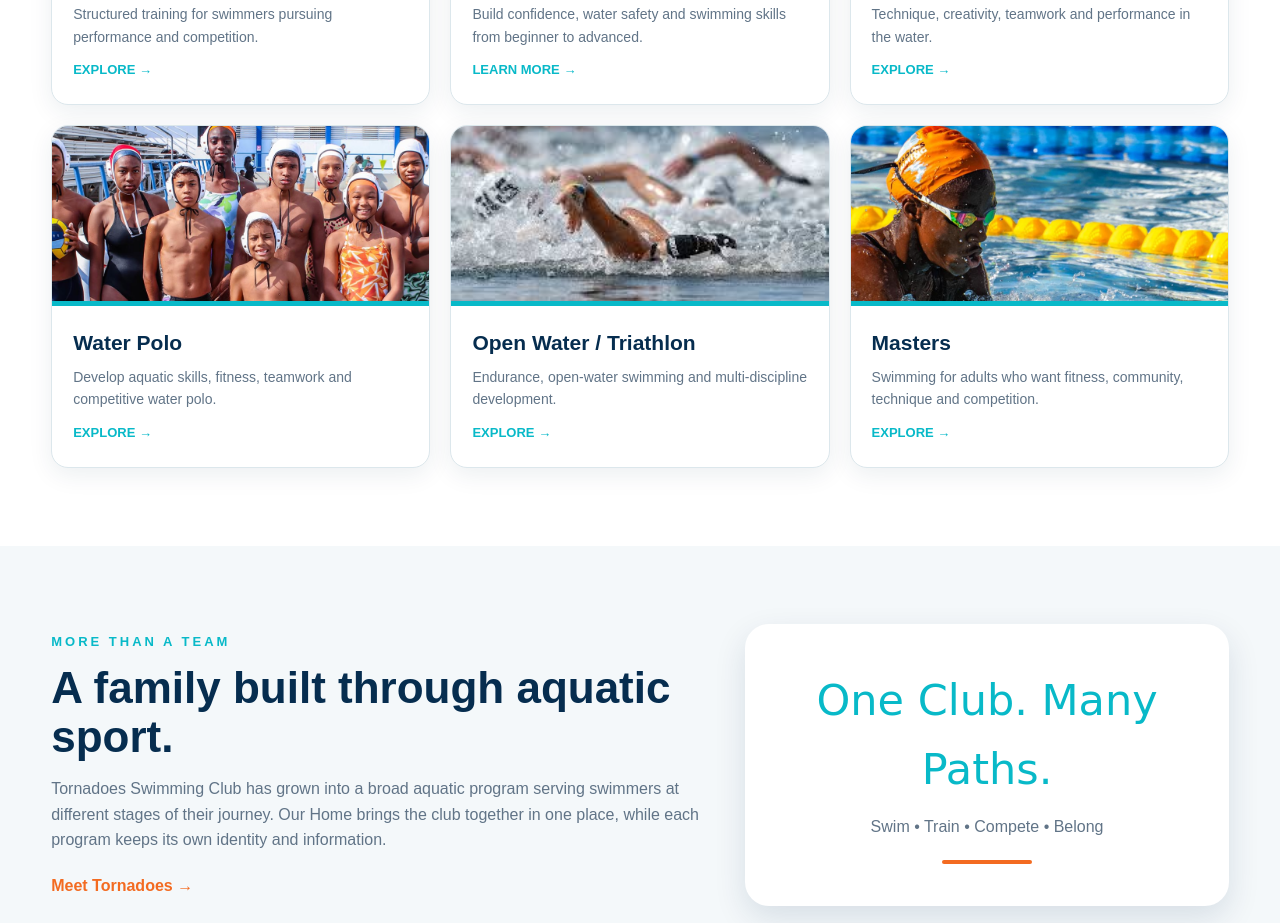
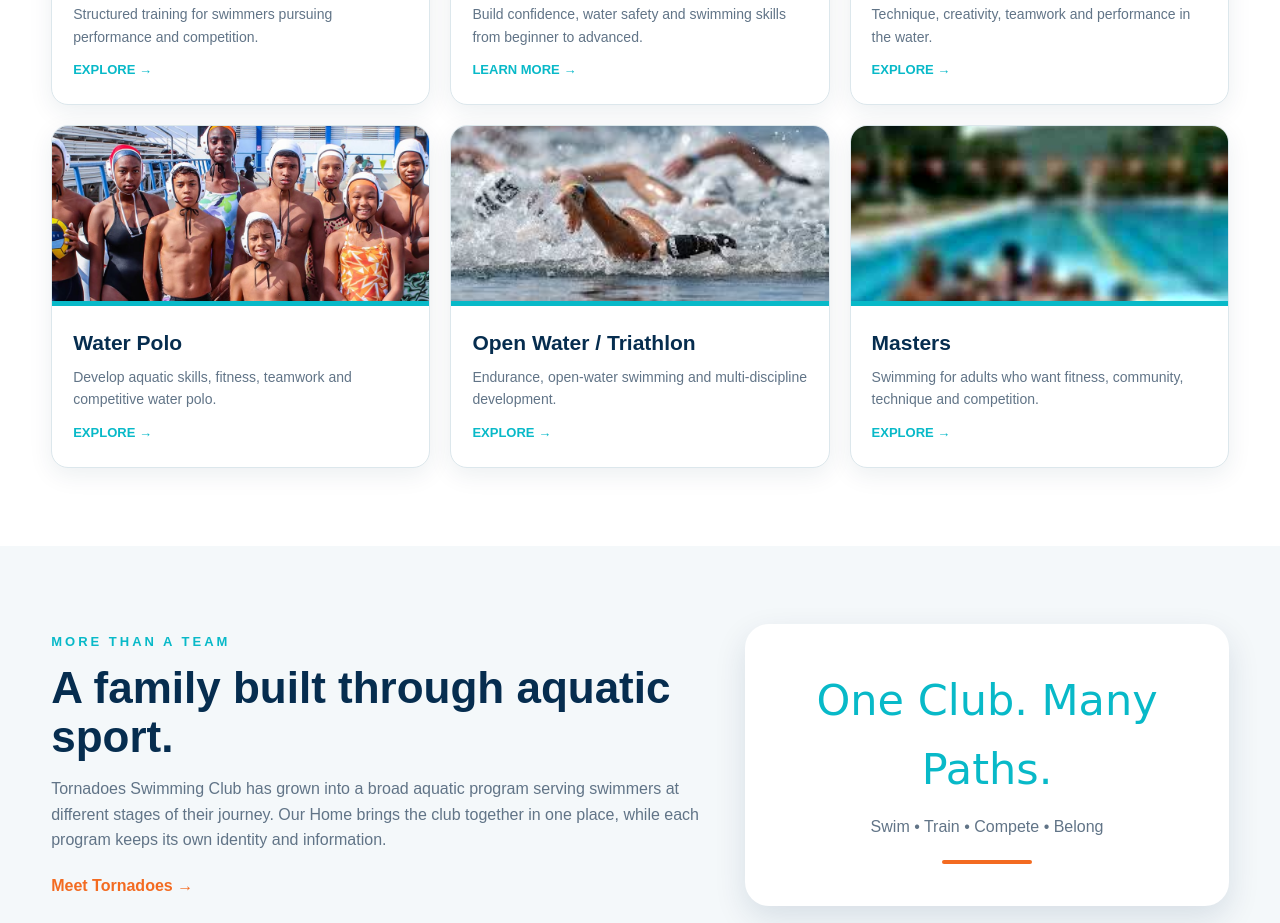
Before and after one commit to TornadoesSynchroResources/Tornadoes-Swimming-LTD, a plain HTML site: page index.html in a window 1280 px wide. Shown: the part 1431-2354 px from the top of the page. Drawn offline with Linux system fonts and the light colour scheme.

Commit message:
Use new Masters group photo

```diff
--- a/index.html
+++ b/index.html
@@ -32,7 +32,7 @@ footer{background:var(--navy);color:#c9dce4;padding:48px 0 28px}.footer-grid{dis
 <article class="program-card"><img src="images/home-03.png" alt="Artistic Swimming"><div class="program-body"><h3>Artistic Swimming</h3><p>Technique, creativity, teamwork and performance in the water.</p><a class="program-link" href="#contact">Explore →</a></div></article>
 <article class="program-card"><img src="images/home-02.png" alt="Water Polo"><div class="program-body"><h3>Water Polo</h3><p>Develop aquatic skills, fitness, teamwork and competitive water polo.</p><a class="program-link" href="#contact">Explore →</a></div></article>
 <article class="program-card"><img src="images/home-05.png" alt="Open Water and Triathlon"><div class="program-body"><h3>Open Water / Triathlon</h3><p>Endurance, open-water swimming and multi-discipline development.</p><a class="program-link" href="#contact">Explore →</a></div></article>
-<article class="program-card"><img src="images/home-01.png" alt="Masters Swimming"><div class="program-body"><h3>Masters</h3><p>Swimming for adults who want fitness, community, technique and competition.</p><a class="program-link" href="#contact">Explore →</a></div></article>
+<article class="program-card"><img src="images/masters-card.jpg" alt="Masters Swimming"><div class="program-body"><h3>Masters</h3><p>Swimming for adults who want fitness, community, technique and competition.</p><a class="program-link" href="#contact">Explore →</a></div></article>
 </div></div></section>
 <section class="intro" id="about"><div class="container intro-grid"><div><div class="eyebrow" style="color:var(--aqua)">More Than a Team</div><h2>A family built through aquatic sport.</h2><p>Tornadoes Swimming Club has grown into a broad aquatic program serving swimmers at different stages of their journey. Our Home brings the club together in one place, while each program keeps its own identity and information.</p><a class="link-btn" href="https://tornadoesswimming.com/team">Meet Tornadoes →</a></div><div class="family-message"><div class="script">One Club. Many Paths.</div><p style="margin-top:10px;color:var(--muted)">Swim • Train • Compete • Belong</p></div></div></section>
 <section class="find"><div class="container"><div class="heading"><div class="label">Find Your Path</div><h2>Where do you want your swimming journey to take you?</h2></div><div class="find-grid"><div class="find-card"><div class="number">01</div><h3>I Want to Compete</h3><p>Explore competitive swimming and the club's performance pathways.</p></div><div class="find-card"><div class="number">02</div><h3>I Want to Learn</h3><p>Start or continue your swimming journey through Learn to Swim.</p></div><div class="find-card"><div class="number">03</div><h3>I'm Part of the Family</h3><p>Access schedules, members' information, resources and club updates.</p></div></div></div></section>
```
Also changed, not shown: 1 other file.
